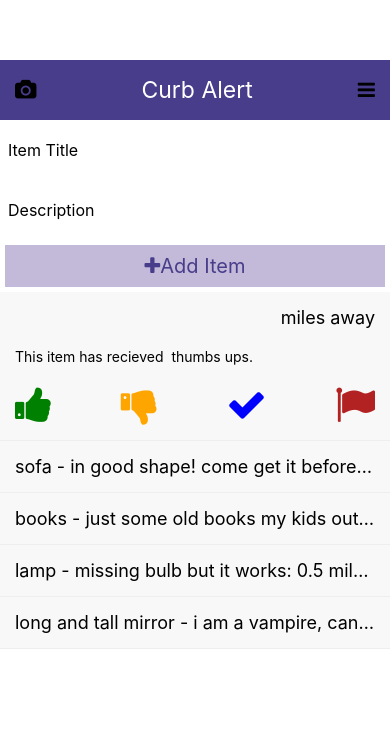
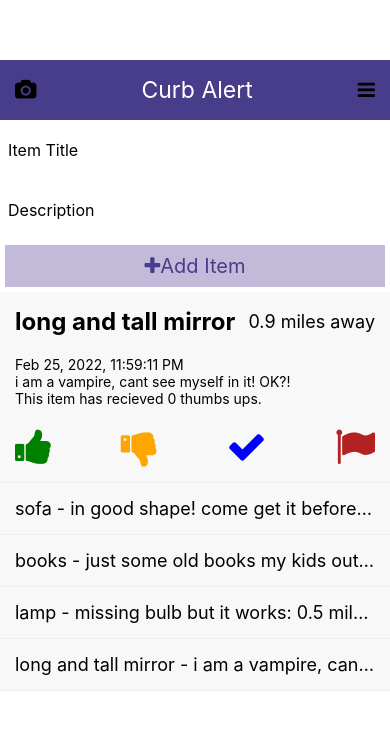
Before and after one commit to ETS-ReactNative5/CurbAlert, a React Native app: screen / in a window 390 px wide. Shown: the top 730 px of the page. Built offline with nearby package versions, Linux system fonts and the light colour scheme; grey boxes are pictures that could not be loaded.

Commit message:
refactor methods for class

```diff
--- a/components/ItemControl.js
+++ b/components/ItemControl.js
@@ -1,12 +1,133 @@
+// import {StyleSheet, Text, View, FlatList} from 'react-native';
+// import React, {useState} from 'react';
+// import ListItem from './ListItem';
+// import AddItem from './AddItem';
+// import {v4 as uuid} from 'uuid';
+// import ItemDetail from './ItemDetail';
+
+// const ItemControl = () => {
+//   const [items, setItems] = useState([
+//     {
+//       id: uuid(),
+//       text: 'sofa',
+//       distance: 1.5,
+//       description: 'in good shape! come get it before it rains',
+//       timestamp: 'Feb 25, 2022, 11:59:11 PM',
+//       is_taken: false,
+//       is_damaged: false,
+//       thumbs_up: 0,
+//       flag: false,
+//       image_path: "https://picsum.photos/200",
+//     },
+//     {
+//       id: uuid(),
+//       text: 'books',
+//       distance: 0.2,
+//       description: "just some old books my kids outgrew",
+//       timestamp: 'Feb 25, 2022, 11:59:11 PM',
+//       is_taken: false,
+//       is_damaged: false,
+//       thumbs_up: 0,
+//       flag: false,
+//       image_path: "https://picsum.photos/200",
+//     },
+//     {
+//       id: uuid(),
+//       text: 'lamp',
+//       distance: 0.5,
+//       description: 'missing bulb but it works',
+//       timestamp: 'Feb 25, 2022, 11:59:11 PM',
+//       is_taken: false,
+//       is_damaged: false,
+//       thumbs_up: 0,
+//       flag: false,
+//       image_path: "https://picsum.photos/200",
+//     },
+//     {
+//       id: uuid(),
+//       text: 'long and tall mirror',
+//       distance: 0.9,
+//       description: 'i am a vampire, cant see myself in it! OK?!',
+//       timestamp: 'Feb 25, 2022, 11:59:11 PM',
+//       is_taken: false,
+//       is_damaged: false,
+//       thumbs_up: 0,
+//       flag: false,
+//       image_path: "https://picsum.photos/200",
+//     },
+//   ]);
+
+//   const [selectedItem, setSelectedItem] = useState({});
+//   const handleSelectingItem = id => {
+//     const changeSelectedItem = items.filter(item => item.id === id)[0];
+//     setSelectedItem(changeSelectedItem);
+//   };
+
+//   // handleChangingSelectedTicket = (id) => {
+//   //   // const selectedTicket = this.props.mainTicketList[id];
+//   //   this.props.firestore
+//   //     .get({ collection: "tickets", doc: id })
+//   //     .then((ticket) => {
+//   //       const firestoreTicket = {
+//   //         names: ticket.get("names"),
+//   //         location: ticket.get("location"),
+//   //         issue: ticket.get("issue"),
+//   //         id: ticket.id,
+//   //       };
+//   //       this.setState({ selectedTicket: firestoreTicket });
+//   //     });
+//   // };
+
+//   const calculateDistance = () => {
+//     return (Math.random() * 3).toFixed(1);
+//   };
+
+//   const deleteItem = id => {
+//     setItems(prevItems => {
+//       return prevItems.filter(item => item.id !== id);
+//     });
+//   };
+
+//   const addItem = (text, description, distance) => {
+//     setItems(prevItems => {
+//       return [{id: uuid(), text, description, distance}, ...prevItems];
+//     });
+//   };
+
+//   return (
+//     <View style={styles.list}>
+//       <AddItem addItem={addItem} calculateDistance={calculateDistance} />
+//       <ItemDetail item={selectedItem} deleteItem={deleteItem} />
+//       <FlatList
+//         data={items}
+//         renderItem={({item}) => (
+//           <ListItem item={item} handleSelectingItem={handleSelectingItem} />
+//         )}
+//       />
+//     </View>
+//   );
+// };
+
+// export default ItemControl;
+
+// const styles = StyleSheet.create({
+//   list: {
+//     flex: 1,
+//   },
+// });
+
 import {StyleSheet, Text, View, FlatList} from 'react-native';
-import React, {useState} from 'react';
+import React from 'react';
 import ListItem from './ListItem';
 import AddItem from './AddItem';
 import {v4 as uuid} from 'uuid';
 import ItemDetail from './ItemDetail';
 
-const ItemControl = () => {
-  const [items, setItems] = useState([
+class ItemControl extends React.Component {
+  constructor(props) {
+    super(props);
+    this.state = {
+      items: [
         {
           id: uuid(),
           text: 'sofa',
@@ -17,19 +138,19 @@ const ItemControl = () => {
           is_damaged: false,
           thumbs_up: 0,
           flag: false,
-      image_path: "https://picsum.photos/200",
+          image_path: 'https://picsum.photos/200',
         },
         {
           id: uuid(),
           text: 'books',
           distance: 0.2,
-      description: "just some old books my kids outgrew",
+          description: 'just some old books my kids outgrew',
           timestamp: 'Feb 25, 2022, 11:59:11 PM',
           is_taken: false,
           is_damaged: false,
           thumbs_up: 0,
           flag: false,
-      image_path: "https://picsum.photos/200",
+          image_path: 'https://picsum.photos/200',
         },
         {
           id: uuid(),
@@ -41,7 +162,7 @@ const ItemControl = () => {
           is_damaged: false,
           thumbs_up: 0,
           flag: false,
-      image_path: "https://picsum.photos/200",
+          image_path: 'https://picsum.photos/200',
         },
         {
           id: uuid(),
@@ -53,60 +174,69 @@ const ItemControl = () => {
           is_damaged: false,
           thumbs_up: 0,
           flag: false,
-      image_path: "https://picsum.photos/200",
+          image_path: 'https://picsum.photos/200',
         },
-  ]);
+      ],
+      selectedItem: {
+        id: uuid(),
+        text: 'long and tall mirror',
+        distance: 0.9,
+        description: 'i am a vampire, cant see myself in it! OK?!',
+        timestamp: 'Feb 25, 2022, 11:59:11 PM',
+        is_taken: false,
+        is_damaged: false,
+        thumbs_up: 0,
+        flag: false,
+        image_path: 'https://picsum.photos/200',
+      },
+    };
+  }
 
-  const [selectedItem, setSelectedItem] = useState({});
-  const handleSelectingItem = id => {
-    const changeSelectedItem = items.filter(item => item.id === id)[0];
-    setSelectedItem(changeSelectedItem);
+  handleSelectingItem = id => {
+    const newItem = this.state.items.filter(item => item.id === id)[0];
+    this.setState({selectedItem: newItem});
   };
 
-  // handleChangingSelectedTicket = (id) => {
-  //   // const selectedTicket = this.props.mainTicketList[id];
-  //   this.props.firestore
-  //     .get({ collection: "tickets", doc: id })
-  //     .then((ticket) => {
-  //       const firestoreTicket = {
-  //         names: ticket.get("names"),
-  //         location: ticket.get("location"),
-  //         issue: ticket.get("issue"),
-  //         id: ticket.id,
-  //       };
-  //       this.setState({ selectedTicket: firestoreTicket });
-  //     });
-  // };
-
-  const calculateDistance = () => {
+  calculateDistance = () => {
     return (Math.random() * 3).toFixed(1);
   };
 
-  const deleteItem = id => {
-    setItems(prevItems => {
-      return prevItems.filter(item => item.id !== id);
-    });
+  deleteItem = id => {
+    const deletedItems = this.state.items.filter(item => item.id !== id);
+    this.setState({items: deletedItems});
   };
 
-  const addItem = (text, description, distance) => {
-    setItems(prevItems => {
+  // This still needs refactoring
+  addItem = (text, description, distance) => {
+    this.setState(prevItems => {
       return [{id: uuid(), text, description, distance}, ...prevItems];
     });
   };
 
+  render() {
     return (
       <View style={styles.list}>
-      <AddItem addItem={addItem} calculateDistance={calculateDistance} />
-      <ItemDetail item={selectedItem} deleteItem={deleteItem} />
+        <AddItem
+          addItem={this.addItem}
+          calculateDistance={this.calculateDistance}
+        />
+        <ItemDetail
+          item={this.state.selectedItem}
+          deleteItem={this.deleteItem}
+        />
         <FlatList
-        data={items}
+          data={this.state.items}
           renderItem={({item}) => (
-          <ListItem item={item} handleSelectingItem={handleSelectingItem} />
+            <ListItem
+              item={item}
+              handleSelectingItem={this.handleSelectingItem}
+            />
           )}
         />
       </View>
     );
-};
+  }
+}
 
 export default ItemControl;
 
@@ -115,136 +245,3 @@ const styles = StyleSheet.create({
     flex: 1,
   },
 });
-
-
-// import {StyleSheet, Text, View, FlatList} from 'react-native';
-// import React from 'react';
-// import ListItem from './ListItem';
-// import AddItem from './AddItem';
-// import {v4 as uuid} from 'uuid';
-// import ItemDetail from './ItemDetail';
-
-// class ItemControl extends React.Component {
-//   constructor(props) {
-//     super(props);
-//     this.state = {
-//       items: [
-//         {
-//           id: uuid(),
-//           text: 'sofa',
-//           distance: 1.5,
-//           description: 'in good shape! come get it before it rains',
-//           timestamp: 'Feb 25, 2022, 11:59:11 PM',
-//           is_taken: false,
-//           is_damaged: false,
-//           thumbs_up: 0,
-//           flag: false,
-//           image_path: 'https://picsum.photos/200',
-//         },
-//         {
-//           id: uuid(),
-//           text: 'books',
-//           distance: 0.2,
-//           description: 'just some old books my kids outgrew',
-//           timestamp: 'Feb 25, 2022, 11:59:11 PM',
-//           is_taken: false,
-//           is_damaged: false,
-//           thumbs_up: 0,
-//           flag: false,
-//           image_path: 'https://picsum.photos/200',
-//         },
-//         {
-//           id: uuid(),
-//           text: 'lamp',
-//           distance: 0.5,
-//           description: 'missing bulb but it works',
-//           timestamp: 'Feb 25, 2022, 11:59:11 PM',
-//           is_taken: false,
-//           is_damaged: false,
-//           thumbs_up: 0,
-//           flag: false,
-//           image_path: 'https://picsum.photos/200',
-//         },
-//         {
-//           id: uuid(),
-//           text: 'long and tall mirror',
-//           distance: 0.9,
-//           description: 'i am a vampire, cant see myself in it! OK?!',
-//           timestamp: 'Feb 25, 2022, 11:59:11 PM',
-//           is_taken: false,
-//           is_damaged: false,
-//           thumbs_up: 0,
-//           flag: false,
-//           image_path: 'https://picsum.photos/200',
-//         },
-//       ],
-//       selectedItem: {
-//         id: uuid(),
-//         text: 'long and tall mirror',
-//         distance: 0.9,
-//         description: 'i am a vampire, cant see myself in it! OK?!',
-//         timestamp: 'Feb 25, 2022, 11:59:11 PM',
-//         is_taken: false,
-//         is_damaged: false,
-//         thumbs_up: 0,
-//         flag: false,
-//         image_path: 'https://picsum.photos/200',
-//       },
-//     };
-//   }
-
-//   handleSelectingItem = id => {
-//     console.log(id);
-//     const newItem = this.state.items.filter(item => item.id === id)[0];
-//     console.log(newItem);
-//     this.setState({changeSelectedItem: newItem});
-//   };
-
-//   calculateDistance = () => {
-//     return (Math.random() * 3).toFixed(1);
-//   };
-
-//   deleteItem = id => {
-//     this.setState(prevItems => {
-//       return prevItems.filter(item => item.id !== id);
-//     });
-//   };
-
-//   addItem = (text, description, distance) => {
-//     this.setState(prevItems => {
-//       return [{id: uuid(), text, description, distance}, ...prevItems];
-//     });
-//   };
-
-//   render() {
-//     return (
-//       <View style={styles.list}>
-//         <AddItem
-//           addItem={this.addItem}
-//           calculateDistance={this.calculateDistance}
-//         />
-//         <ItemDetail
-//           item={this.state.selectedItem}
-//           deleteItem={this.deleteItem}
-//         />
-//         <FlatList
-//           data={this.state.items}
-//           renderItem={({item}) => (
-//             <ListItem
-//               item={item}
-//               handleSelectingItem={this.handleSelectingItem}
-//             />
-//           )}
-//         />
-//       </View>
-//     );
-//   }
-// }
-
-// export default ItemControl;
-
-// const styles = StyleSheet.create({
-//   list: {
-//     flex: 1,
-//   },
-// });
```
Lines whose indentation alone changed are shown as unchanged.
